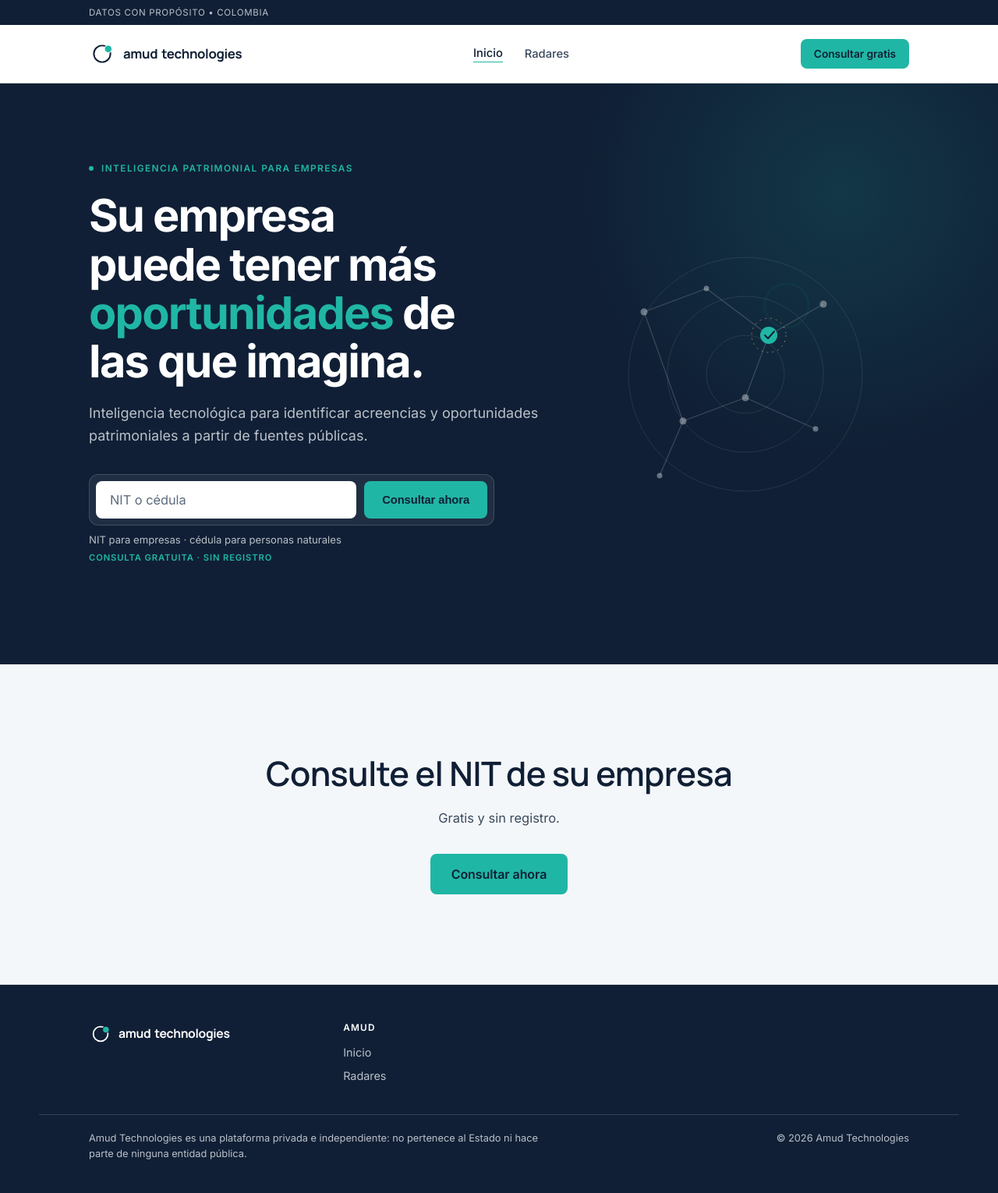
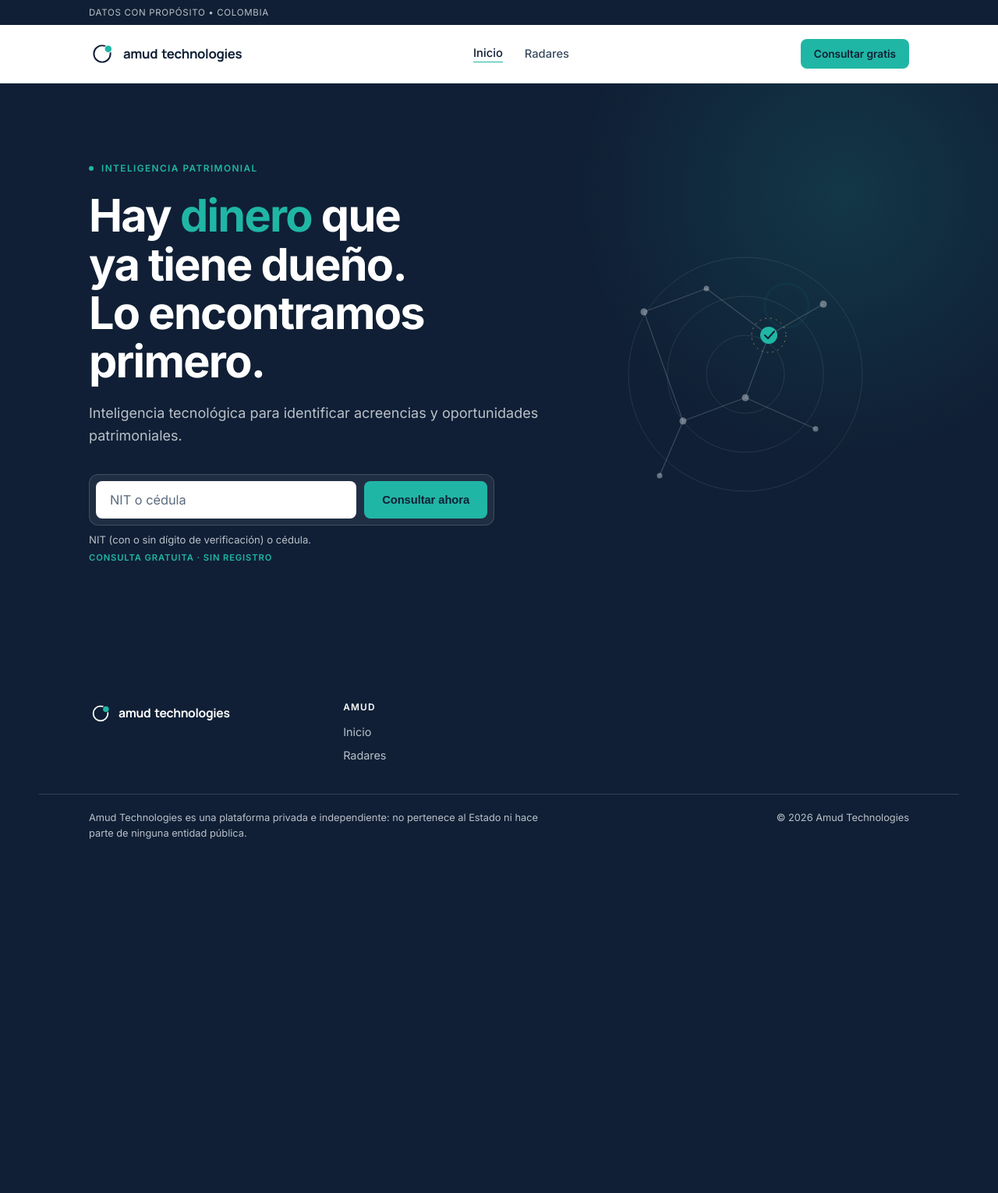
Before and after one commit to amudtechnologies/claims-engine, a Django app: page / in a window 1280 px wide. Shown: the whole page at 78% size. After the commit the page ends 1076 px from the top, so only its background shows below. Run offline with Django 5.2, Linux system fonts and the light colour scheme; data comes from the database, SQL or seed files in the repository.

Commit message:
Home: restore original headline and search hint, simplify hero copy, remove closing CTA
Co-Authored-By: Claude Sonnet 5.5 <noreply@anthropic.com>

```diff
--- a/web/home/templates/home/_search_form.html
+++ b/web/home/templates/home/_search_form.html
@@ -19,6 +19,6 @@
   <span class="visually-hidden" role="status" aria-live="polite" data-search-status></span>
 </form>
 {% if not compact %}
-  <p class="search-form-hint">NIT para empresas · cédula para personas naturales</p>
+  <p class="search-form-hint">NIT (con o sin dígito de verificación) o cédula.</p>
   <p class="search-form-trust">Consulta gratuita · sin registro</p>
 {% endif %}
--- a/web/home/templates/home/index.html
+++ b/web/home/templates/home/index.html
@@ -11,9 +11,9 @@
   <div class="hero-glow"></div>
   <div class="wrap hero-inner">
     <div class="hero-copy">
-      <div class="eyebrow mono"><span class="dot"></span>Inteligencia patrimonial para empresas</div>
-      <h1>Su empresa puede tener más <span class="accent-word">oportunidades</span> de las que imagina.</h1>
-      <p class="lede">Inteligencia tecnológica para identificar acreencias y oportunidades patrimoniales a partir de fuentes públicas.</p>
+      <div class="eyebrow mono"><span class="dot"></span>Inteligencia patrimonial</div>
+      <h1>Hay <span class="accent-word">dinero</span> que ya tiene dueño. Lo encontramos primero.</h1>
+      <p class="lede">Inteligencia tecnológica para identificar acreencias y oportunidades patrimoniales.</p>
       <div class="hero-search" id="buscar">{% include "home/_search_form.html" with button_label="Consultar ahora" %}</div>
     </div>
     <div class="hero-graphic" aria-hidden="true">
@@ -41,12 +41,4 @@
   </div>
 </section>
 
-<section class="cta">
-  <div class="wrap">
-    <h2>Consulte el NIT de su empresa</h2>
-    <p>Gratis y sin registro.</p>
-    <a href="#buscar" class="btn btn-primary btn-lg">Consultar ahora</a>
-  </div>
-</section>
-
 {% endblock %}
--- a/web/home/tests.py
+++ b/web/home/tests.py
@@ -9,7 +9,7 @@ class HomeTests(TestCase):
     def test_home_renders_search(self):
         response = self.client.get("/")
         self.assertContains(response, 'action="/resultados/"')
-        self.assertContains(response, "Su empresa puede tener")
+        self.assertContains(response, "Hay ")
 
     def test_new_radar_appears_without_code_changes_and_without_numbers(self):
         Radar.objects.create(
--- a/web/static/css/site.css
+++ b/web/static/css/site.css
@@ -400,19 +400,6 @@ a.radar-list-item:hover::after {
 .proof-num { font-size: clamp(2.4rem, 5vw, 4rem); font-weight: 600; letter-spacing: -0.02em; color: var(--teal); line-height: 1; margin-bottom: 18px; }
 .proof-text { margin: 0; font-size: 1.05rem; line-height: 1.55; color: var(--on-navy-soft); }
 
-/* CTA */
-.cta { padding-top: clamp(72px, 9vw, 120px); padding-bottom: clamp(72px, 9vw, 120px); text-align: center; background: var(--panel); border-bottom: 1px solid var(--hair); }
-.cta h2 {
-  margin: 0 auto 18px auto;
-  max-width: 26ch;
-  font-family: var(--font-display);
-  font-size: clamp(1.8rem, 2.4vw + 1rem, 2.7rem);
-  font-weight: 600;
-  letter-spacing: -0.015em;
-  line-height: 1.18;
-  color: var(--ink);
-}
-.cta p { margin: 0 auto 32px auto; max-width: 48ch; font-size: 1.03rem; line-height: 1.6; color: var(--ink-soft); }
 
 /* FOOTER */
 .footer { background: var(--navy); color: var(--on-navy-soft); padding-top: 48px; padding-bottom: 40px; --wm-halo: var(--navy); }
```
